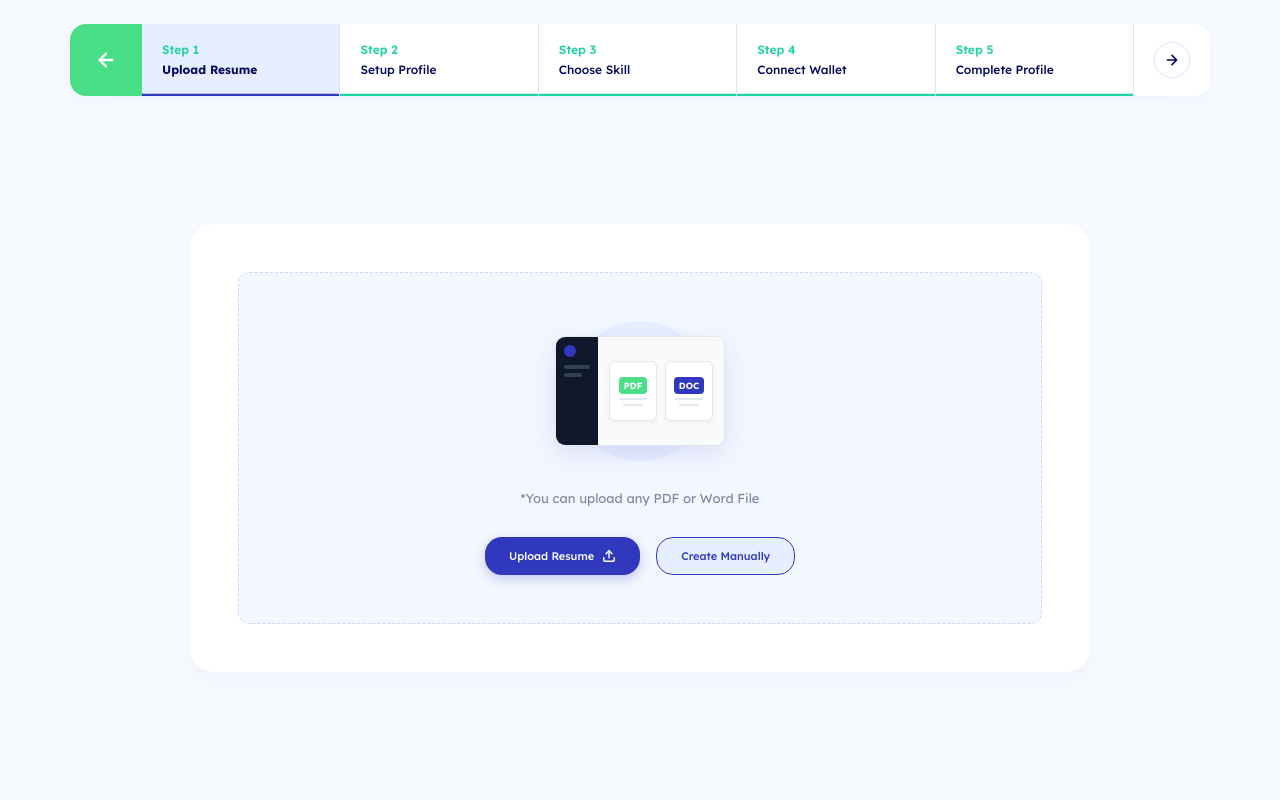
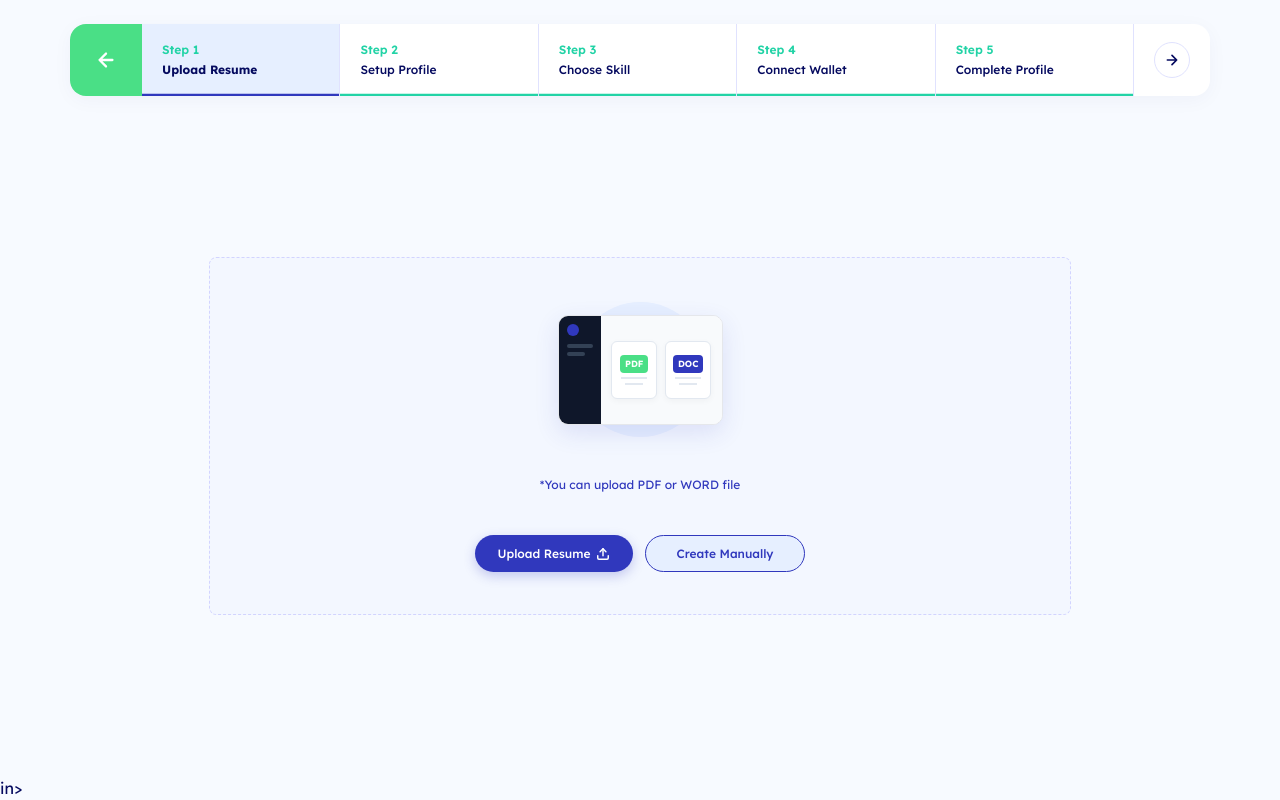
Before and after one commit to Mominkhalid045-debug/greelance-login, a React (Vite) app: page /form in a window 1280 px wide. Built offline with nearby package versions, Linux system fonts and the light colour scheme.

Commit message:
Fix Step 1 Upload Resume dimensions and layout to match Figma exactly

```diff
--- a/src/pages/FreelancerForm.jsx
+++ b/src/pages/FreelancerForm.jsx
@@ -173,33 +173,36 @@ export default function FreelancerForm() {
           padding: '40px 20px',
         }}
       >
+        {/* Figma Upload File Outer Container: 861.75px x 358.5px, radius: 7.5px, border: 1.5px dashed */}
         <div
           style={{
-            width: '900px',
-            maxWidth: '96%',
-            background: '#FFFFFF',
-            borderRadius: '24px',
-            boxShadow: '0 10px 30px rgba(5, 10, 95, 0.03)',
-            padding: '48px',
-            boxSizing: 'border-box',
-          }}
-        >
-          {/* Dashed Upload Dropzone Container */}
-          <div
-            style={{
-              width: '100%',
+            width: '861.75px',
+            maxWidth: '100%',
+            height: '358.5px',
             background: '#F3F7FF',
-              border: '1.33px dashed #D2D4FF',
-              borderRadius: '12px',
-              padding: '48px 24px',
+            border: '1.5px dashed #D2D4FF',
+            borderRadius: '7.5px',
+            padding: '42px 25.5px',
             display: 'flex',
             flexDirection: 'column',
             alignItems: 'center',
             justifyContent: 'center',
+            gap: '41.25px',
             boxSizing: 'border-box',
           }}
         >
-            {/* Soft Glow Circular Backdrop + Illustration */}
+          {/* Group 37791: Illustration + Hint text (Width: 187px, Height: 194.25px) */}
+          <div
+            style={{
+              width: '187px',
+              height: '194.25px',
+              display: 'flex',
+              flexDirection: 'column',
+              alignItems: 'center',
+              justifyContent: 'space-between',
+            }}
+          >
+            {/* Graphic Illustration */}
             <div
               style={{
                 position: 'relative',
@@ -208,27 +211,26 @@ export default function FreelancerForm() {
                 display: 'flex',
                 alignItems: 'center',
                 justifyContent: 'center',
-                marginBottom: '28px',
               }}
             >
-              {/* Soft purple glow circle */}
+              {/* Soft purple/light-blue circular glow backdrop */}
               <div
                 style={{
                   position: 'absolute',
-                  width: '140px',
-                  height: '140px',
+                  width: '135px',
+                  height: '135px',
                   borderRadius: '50%',
                   background: '#E6EFFF',
                   zIndex: 1,
                 }}
               />
 
-              {/* Graphic Window Card */}
+              {/* Document Window Card */}
               <div
                 style={{
                   position: 'relative',
                   zIndex: 2,
-                  width: '170px',
+                  width: '165px',
                   height: '110px',
                   background: '#FFFFFF',
                   borderRadius: '10px',
@@ -239,19 +241,19 @@ export default function FreelancerForm() {
                 }}
               >
                 {/* Left Sidebar */}
-                <div style={{ width: '25%', background: '#0F172A', height: '100%', padding: '8px' }}>
+                <div style={{ width: '26%', background: '#0F172A', height: '100%', padding: '8px', boxSizing: 'border-box' }}>
                   <div style={{ width: '12px', height: '12px', borderRadius: '50%', background: '#3038BD', marginBottom: '8px' }} />
                   <div style={{ width: '100%', height: '4px', background: '#334155', borderRadius: '2px', marginBottom: '4px' }} />
                   <div style={{ width: '70%', height: '4px', background: '#334155', borderRadius: '2px' }} />
                 </div>
 
-                {/* Right Document Previews */}
-                <div style={{ flex: 1, background: '#F8FAFC', padding: '10px', display: 'flex', gap: '8px', alignItems: 'center', justifyContent: 'center' }}>
+                {/* Right Document Badges */}
+                <div style={{ flex: 1, background: '#F8FAFC', padding: '8px', display: 'flex', gap: '8px', alignItems: 'center', justifyContent: 'center' }}>
                   {/* PDF Badge File */}
                   <div
                     style={{
-                      width: '48px',
-                      height: '60px',
+                      width: '46px',
+                      height: '58px',
                       background: '#FFFFFF',
                       borderRadius: '6px',
                       border: '1px solid #E2E8F0',
@@ -266,15 +268,15 @@ export default function FreelancerForm() {
                     <span style={{ fontSize: '9px', fontWeight: 700, color: '#FFFFFF', background: '#4ADF86', padding: '2px 5px', borderRadius: '4px' }}>
                       PDF
                     </span>
-                    <div style={{ width: '28px', height: '2px', background: '#E2E8F0' }} />
-                    <div style={{ width: '20px', height: '2px', background: '#E2E8F0' }} />
+                    <div style={{ width: '26px', height: '2px', background: '#E2E8F0' }} />
+                    <div style={{ width: '18px', height: '2px', background: '#E2E8F0' }} />
                   </div>
 
                   {/* DOC Badge File */}
                   <div
                     style={{
-                      width: '48px',
-                      height: '60px',
+                      width: '46px',
+                      height: '58px',
                       background: '#FFFFFF',
                       borderRadius: '6px',
                       border: '1px solid #E2E8F0',
@@ -289,29 +291,32 @@ export default function FreelancerForm() {
                     <span style={{ fontSize: '9px', fontWeight: 700, color: '#FFFFFF', background: '#3038BD', padding: '2px 5px', borderRadius: '4px' }}>
                       DOC
                     </span>
-                    <div style={{ width: '28px', height: '2px', background: '#E2E8F0' }} />
-                    <div style={{ width: '20px', height: '2px', background: '#E2E8F0' }} />
+                    <div style={{ width: '26px', height: '2px', background: '#E2E8F0' }} />
+                    <div style={{ width: '18px', height: '2px', background: '#E2E8F0' }} />
                   </div>
                 </div>
               </div>
             </div>
 
-            {/* Hint Text */}
+            {/* Hint Text (Figma Description Text: 12px) */}
             <p
               style={{
                 fontFamily: F,
-                fontSize: '13px',
-                color: '#7C8BA1',
-                margin: '0 0 28px 0',
+                fontSize: '12px',
+                color: '#3038BD',
+                margin: 0,
                 textAlign: 'center',
+                whiteSpace: 'nowrap',
+                fontWeight: 400,
               }}
             >
-              *You can upload any PDF or Word File
+              *You can upload PDF or WORD file
             </p>
+          </div>
 
           {/* Upload Status Feedback */}
           {selectedFile && (
-              <p style={{ fontFamily: F, fontSize: '13px', fontWeight: 600, color: '#4ADF86', margin: '0 0 16px 0' }}>
+            <p style={{ fontFamily: F, fontSize: '12px', fontWeight: 600, color: '#4ADF86', margin: 0 }}>
               📄 {selectedFile} selected! Redirecting...
             </p>
           )}
@@ -325,26 +330,36 @@ export default function FreelancerForm() {
             style={{ display: 'none' }}
           />
 
-            {/* Action Buttons */}
-            <div style={{ display: 'flex', gap: '16px', alignItems: 'center' }}>
+          {/* Group 37800: Action Buttons Container (Width: 330px, Height: 37.5px) */}
+          <div
+            style={{
+              width: '330px',
+              height: '37.5px',
+              display: 'flex',
+              gap: '12px',
+              alignItems: 'center',
+              justifyContent: 'center',
+            }}
+          >
             <button
               type="button"
               onClick={() => fileInputRef.current?.click()}
               style={{
+                flex: 1,
+                height: '37.5px',
                 background: '#3038BD',
                 color: '#FFFFFF',
                 border: 'none',
-                  borderRadius: '16.88px',
-                  height: '38px',
-                  padding: '0 24px',
+                borderRadius: '18.75px',
                 fontFamily: F,
-                  fontSize: '11px',
+                fontSize: '12px',
                 fontWeight: 500,
                 cursor: 'pointer',
                 display: 'flex',
                 alignItems: 'center',
-                  gap: '8px',
-                  boxShadow: 'rgba(48, 56, 189, 0.25) 0px 4px 12px 0px',
+                justifyContent: 'center',
+                gap: '6px',
+                boxShadow: '0px 4px 12px rgba(48, 56, 189, 0.25)',
                 transition: 'background 0.2s ease',
               }}
               onMouseEnter={(e) => (e.currentTarget.style.background = '#252BA3')}
@@ -362,16 +377,19 @@ export default function FreelancerForm() {
               type="button"
               onClick={() => navigate('/setup-profile')}
               style={{
+                flex: 1,
+                height: '37.5px',
                 background: '#E6EFFF',
                 color: '#3038BD',
-                  border: '0.66px solid #3038BD',
-                  borderRadius: '16.88px',
-                  height: '38px',
-                  padding: '0 24px',
+                border: '1px solid #3038BD',
+                borderRadius: '18.75px',
                 fontFamily: F,
-                  fontSize: '11px',
+                fontSize: '12px',
                 fontWeight: 500,
                 cursor: 'pointer',
+                display: 'flex',
+                alignItems: 'center',
+                justifyContent: 'center',
                 transition: 'all 0.2s ease',
               }}
               onMouseEnter={(e) => {
@@ -385,8 +403,7 @@ export default function FreelancerForm() {
             </button>
           </div>
         </div>
-        </div>
-      </main>
+      </main>in>
     </div>
   );
 }
```
Lines whose indentation alone changed are shown as unchanged.
